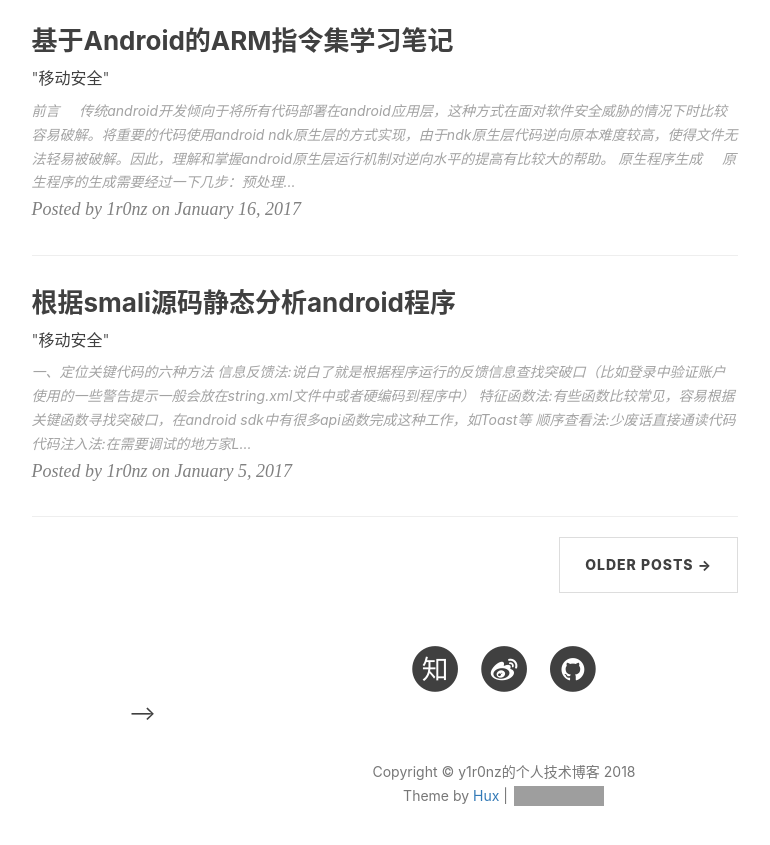
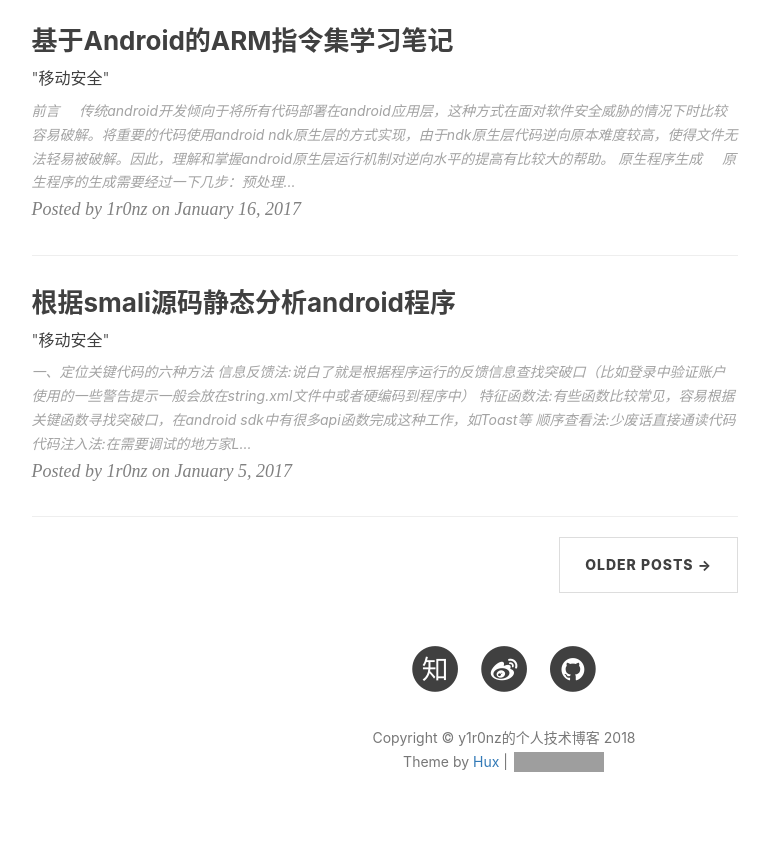
Before and after one commit to yangrz/blog, a Jekyll site: the page built from index.html, in a window 1280 px wide and 900 px high, scrolled down 2672 px. Shown: the top 845 px of the window, without its empty margins (136-906 px from the left). Built offline with Jekyll 4.4.1, drawn with Linux system fonts in a browser that asks for light colours; nearby versions of some CDN libraries; the list of posts is cut into pages by our own code; comment, search, counter and statistics services are not loaded; grey boxes are pictures that could not be loaded.

Commit message:
2018-01-14

```diff
--- a/_includes/footer.html
+++ b/_includes/footer.html
@@ -68,7 +68,7 @@
                         </a>
                     </li>
                     {% endif %}
-                </ul>  -->
+                </ul>
                 <p class="copyright text-muted">
                     Copyright &copy; {{ site.title }} {{ site.time | date: '%Y' }}
                     <br>
```
